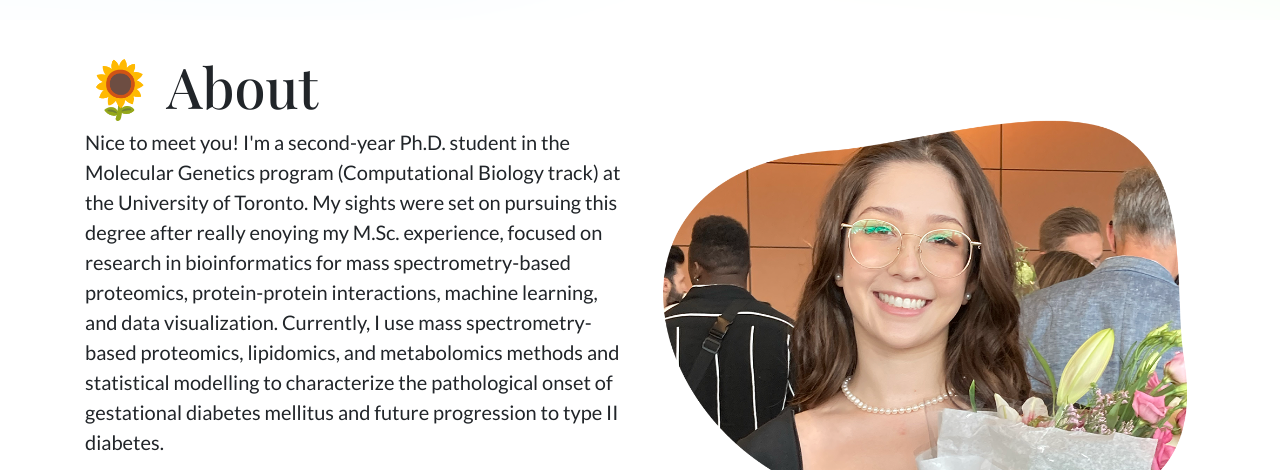
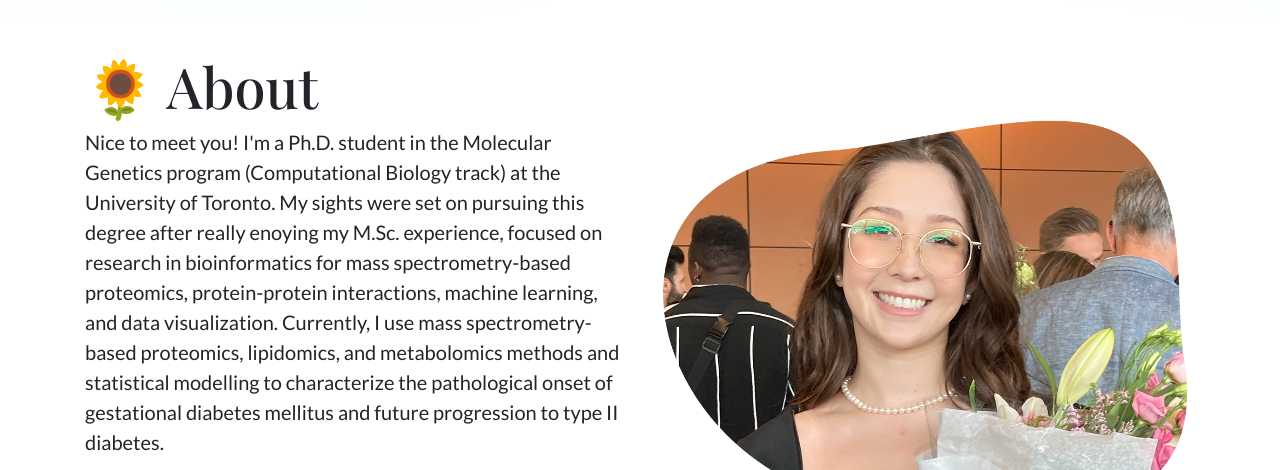
Before and after one commit to emihash/emihash.github.io, a plain HTML site: page index.html in a window 1280 px wide. Shown: the part 780-1250 px from the top of the page. Drawn offline with nearby package versions, Linux system fonts and the light colour scheme; a web font is replaced by a local one.

Commit message:
Add files via upload
Updated About text.

```diff
--- a/index.html
+++ b/index.html
@@ -81,7 +81,7 @@
                     <div class="d-sm-none">
                         <h5>&#127803; About</h5>
                     </div>
-                    <p>Nice to meet you! I'm a second-year Ph.D. student in the Molecular Genetics program (Computational Biology track) at the University of Toronto. My sights were set on pursuing this degree after really enoying my M.Sc. experience, focused on research in bioinformatics for mass spectrometry-based proteomics, protein-protein interactions, machine learning, and data visualization. Currently, I use mass spectrometry-based proteomics, lipidomics, and metabolomics methods and statistical modelling to characterize the pathological onset of gestational diabetes mellitus and future progression to type II diabetes.</p>
+                    <p>Nice to meet you! I'm a Ph.D. student in the Molecular Genetics program (Computational Biology track) at the University of Toronto. My sights were set on pursuing this degree after really enoying my M.Sc. experience, focused on research in bioinformatics for mass spectrometry-based proteomics, protein-protein interactions, machine learning, and data visualization. Currently, I use mass spectrometry-based proteomics, lipidomics, and metabolomics methods and statistical modelling to characterize the pathological onset of gestational diabetes mellitus and future progression to type II diabetes.</p>
                     <div class="d-none d-lg-block">
                         <p class="emphasis">Let's connect on social media</p>
                         <div class="social">
```
